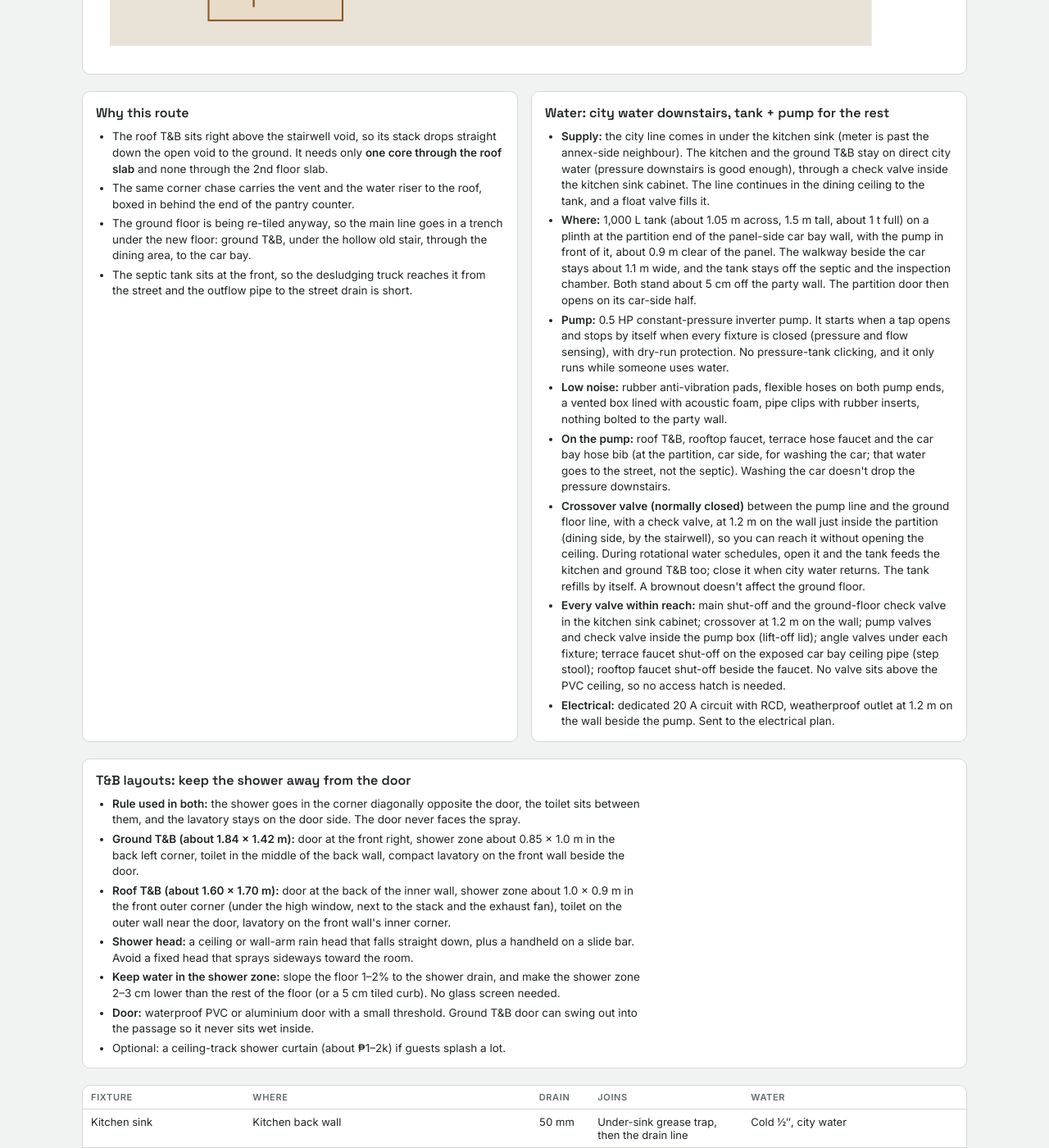
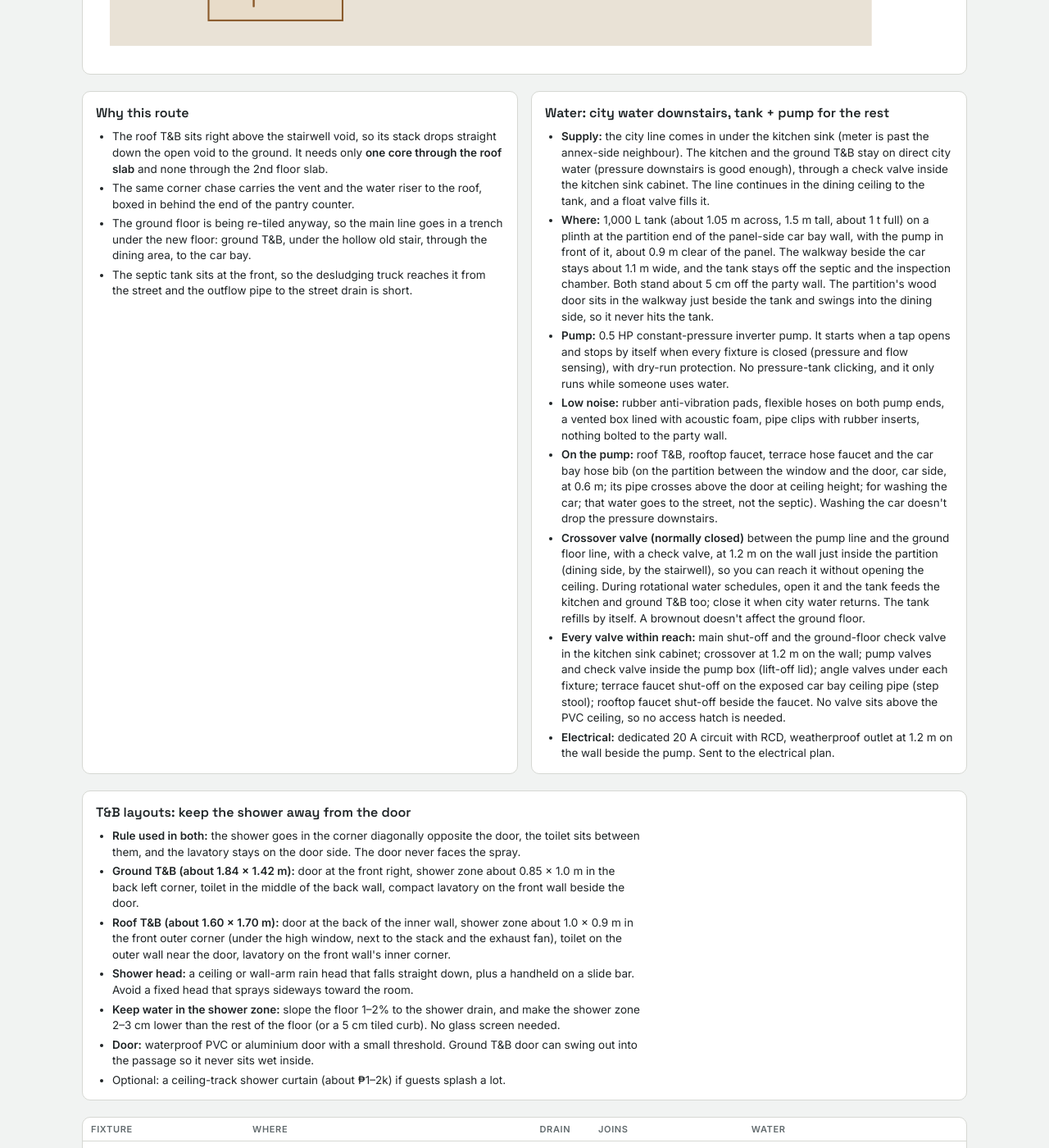
Before and after one commit to tatayotter/navarro-house, a Jekyll site: the page house/plumbing-layout-v1.html, which Jekyll copies as it is, in a window 1280 px wide and 1400 px high, scrolled down 2106 px. Shown: the whole window at 82% size. Built offline with Jekyll 4.4.1, drawn with Linux system fonts in a browser that asks for light colours; some of the changed text lies outside the part shown.

Commit message:
Plumbing + valves: partition now wood door + sliding window; hose bib between them
Co-Authored-By: Claude Opus 5.5 <noreply@anthropic.com>
Claude-Session: https://claude.ai/code/session_01RUWgCM9SbUoargYbTj1Viu

```diff
--- a/house/plumbing-layout-v1.html
+++ b/house/plumbing-layout-v1.html
@@ -121,10 +121,10 @@ td.n{font-variant-numeric:tabular-nums;white-space:nowrap}
     </ul></div>
     <div class="box"><h2>Water: city water downstairs, tank + pump for the rest</h2><ul>
       <li><b>Supply:</b> the city line comes in under the kitchen sink (meter is past the annex-side neighbour). The kitchen and the ground T&amp;B stay on direct city water (pressure downstairs is good enough), through a check valve inside the kitchen sink cabinet. The line continues in the dining ceiling to the tank, and a float valve fills it.</li>
-      <li><b>Where:</b> 1,000 L tank (about 1.05 m across, 1.5 m tall, about 1 t full) on a plinth at the partition end of the panel-side car bay wall, with the pump in front of it, about 0.9 m clear of the panel. The walkway beside the car stays about 1.1 m wide, and the tank stays off the septic and the inspection chamber. Both stand about 5 cm off the party wall. The partition door then opens on its car-side half.</li>
+      <li><b>Where:</b> 1,000 L tank (about 1.05 m across, 1.5 m tall, about 1 t full) on a plinth at the partition end of the panel-side car bay wall, with the pump in front of it, about 0.9 m clear of the panel. The walkway beside the car stays about 1.1 m wide, and the tank stays off the septic and the inspection chamber. Both stand about 5 cm off the party wall. The partition's wood door sits in the walkway just beside the tank and swings into the dining side, so it never hits the tank.</li>
       <li><b>Pump:</b> 0.5 HP constant-pressure inverter pump. It starts when a tap opens and stops by itself when every fixture is closed (pressure and flow sensing), with dry-run protection. No pressure-tank clicking, and it only runs while someone uses water.</li>
       <li><b>Low noise:</b> rubber anti-vibration pads, flexible hoses on both pump ends, a vented box lined with acoustic foam, pipe clips with rubber inserts, nothing bolted to the party wall.</li>
-      <li><b>On the pump:</b> roof T&amp;B, rooftop faucet, terrace hose faucet and the car bay hose bib (at the partition, car side, for washing the car; that water goes to the street, not the septic). Washing the car doesn't drop the pressure downstairs.</li>
+      <li><b>On the pump:</b> roof T&amp;B, rooftop faucet, terrace hose faucet and the car bay hose bib (on the partition between the window and the door, car side, at 0.6 m; its pipe crosses above the door at ceiling height; for washing the car; that water goes to the street, not the septic). Washing the car doesn't drop the pressure downstairs.</li>
       <li><b>Crossover valve (normally closed)</b> between the pump line and the ground floor line, with a check valve, at 1.2 m on the wall just inside the partition (dining side, by the stairwell), so you can reach it without opening the ceiling. During rotational water schedules, open it and the tank feeds the kitchen and ground T&amp;B too; close it when city water returns. The tank refills by itself. A brownout doesn't affect the ground floor.</li>
       <li><b>Every valve within reach:</b> main shut-off and the ground-floor check valve in the kitchen sink cabinet; crossover at 1.2 m on the wall; pump valves and check valve inside the pump box (lift-off lid); angle valves under each fixture; terrace faucet shut-off on the exposed car bay ceiling pipe (step stool); rooftop faucet shut-off beside the faucet. No valve sits above the PVC ceiling, so no access hatch is needed.</li>
       <li><b>Electrical:</b> dedicated 20 A circuit with RCD, weatherproof outlet at 1.2 m on the wall beside the pump. Sent to the electrical plan.</li>
@@ -151,7 +151,7 @@ td.n{font-variant-numeric:tabular-nums;white-space:nowrap}
       <tr><td>Roof T&amp;B WC</td><td>Outer wall, back half (near the door, dry side)</td><td class="n">100 mm</td><td>Stack, in the raised floor (about 1 m run)</td><td>Cold ½″</td></tr>
       <tr><td>Roof T&amp;B lavatory</td><td>Front wall, inner corner</td><td class="n">50 mm</td><td>Stack, above the slab in the raised floor</td><td>Cold ½″</td></tr>
       <tr><td>Roof T&amp;B shower floor drain</td><td>Front outer corner, farthest from the door, next to the stack</td><td class="n">50 mm</td><td>Stack, above the slab in the raised floor</td><td>Cold ½″</td></tr>
-      <tr><td>Hose bib</td><td>Car bay, at the partition</td><td class="n">n/a</td><td>Street</td><td>Cold ½″, on the pump (tank water)</td></tr>
+      <tr><td>Hose bib</td><td>Car bay partition, between the window and the door, 0.6 m</td><td class="n">n/a</td><td>Street</td><td>Cold ½″, on the pump (tank water)</td></tr>
       <tr><td>Rooftop outdoor faucet (with vacuum breaker)</td><td>Outside the roof room front wall, in front of the T&amp;B, 0.6 m, ≥ 30 cm from the outdoor socket</td><td class="n">n/a</td><td>Open slab roof drains</td><td>Cold ½″, tee off the roof T&amp;B supply, own shut-off valve</td></tr>
       <tr><td>Terrace hose faucet (with vacuum breaker)</td><td>Terrace side wall, front corner, 0.6 m</td><td class="n">n/a</td><td>None (watering plants only)</td><td>Cold ½″, from the pump main via a small slab core, own shut-off valve</td></tr>
     </tbody></table></div>
@@ -276,9 +276,10 @@ rect(39.4,68.9,461.5,478,'wet'); text(54,472,'sink','dim'); text(33,472,'bin','d
 rect(86,140,291,323,'furn'); text(113,316,'shelves','dim'); text(62,316,'open','dim');
 // dining zone between car and kitchen
 rect(4,135,206,282,'furn'); text(70,232,'Dining','lbl'); text(70,244,'to plan: ≈ 2.2 m deep','dim');
-// car bay / dining partition: full-height steel frame + 1.80 m sliding glass door, usually open for airflow
-rect(0,98,197,200,'wall'); line(98,197.6,136,197.6,'glass'); line(132,199.4,170,199.4,'glass'); rect(170,W,197,200,'wall');
-text(134,192,'1.80 m sliding glass door','dim'); text(49,192,'steel-frame partition','dim');
+// car bay / dining partition (Rowil 19 Nov): solid wall with a sliding window over the car (watch the car, open for air) + solid wood door at the walkway, swinging into the dining side (positions provisional)
+rect(0,20,197,200,'wall'); line(20,197.8,52,197.8,'glass'); line(48,199.2,80,199.2,'glass'); rect(80,94,197,200,'wall'); rect(130,W,197,200,'wall');
+line(130,200,130,236,'door'); o+=`<path class="arc" d="M${X(94)},${Y(200)} A${(36*S).toFixed(1)},${(36*S).toFixed(1)} 0 0 0 ${X(130)},${Y(236)}"/>`;
+text(50,192,'sliding window ≈1.5 m','dim'); text(112,192,'wood door','dim');
 // wheel stop (car bay vents through the perforated top of the shutter; side walls are party walls)
 rect(28,74,176,179,'wall'); text(51,172,'wheel stop','dim');
 
@@ -319,8 +320,8 @@ text(166,214,'crossover (normally closed), 1.2 m on wall','lc','style="text-anch
 // terrace faucet feed: tee off the pump main, painted surface pipe on the car bay ceiling kept ~0.8 m off the panel wall, up through a small slab core
 P.run([[173,170],[150,160],[150,50],[165,36]],'pc'); P.valve(150,120); o+=`<circle class="co" cx="${X(165)}" cy="${Y(36)}" r="3.2"/>`;
 text(147,104,'to terrace faucet','lc','style="text-anchor:end"');
-// car bay hose bib on the pump (tank water) at the partition, car side
-P.run([[173.5,200],[100,200],[100,197]],'pc'); o+=`<circle style="fill:var(--cold)" cx="${X(100)}" cy="${Y(194)}" r="2.6"/>`; text(96,188,'hose bib','lc','style="text-anchor:end"');
+// car bay hose bib on the pump (tank water) on the partition between the window and the door, car side; pipe crosses the door at ceiling height
+P.run([[173.5,200],[88,200],[88,197]],'pc'); o+=`<circle style="fill:var(--cold)" cx="${X(88)}" cy="${Y(194)}" r="2.6"/>`; text(86,186,'hose bib','lc','style="text-anchor:end"');
 o+='<g class="v2">';
 // septic tank: 2 chambers, inside ~1.20 x 2.40 m, under the walkway strip beside the car (position indicative, engineer sets it)
 rect(95,142,30,125,'sep'); line(95,62,142,62,'pb');
```
Also changed, not shown: house/water-valves.md (+1 -1 lines), house/img/water-valves.svg.
